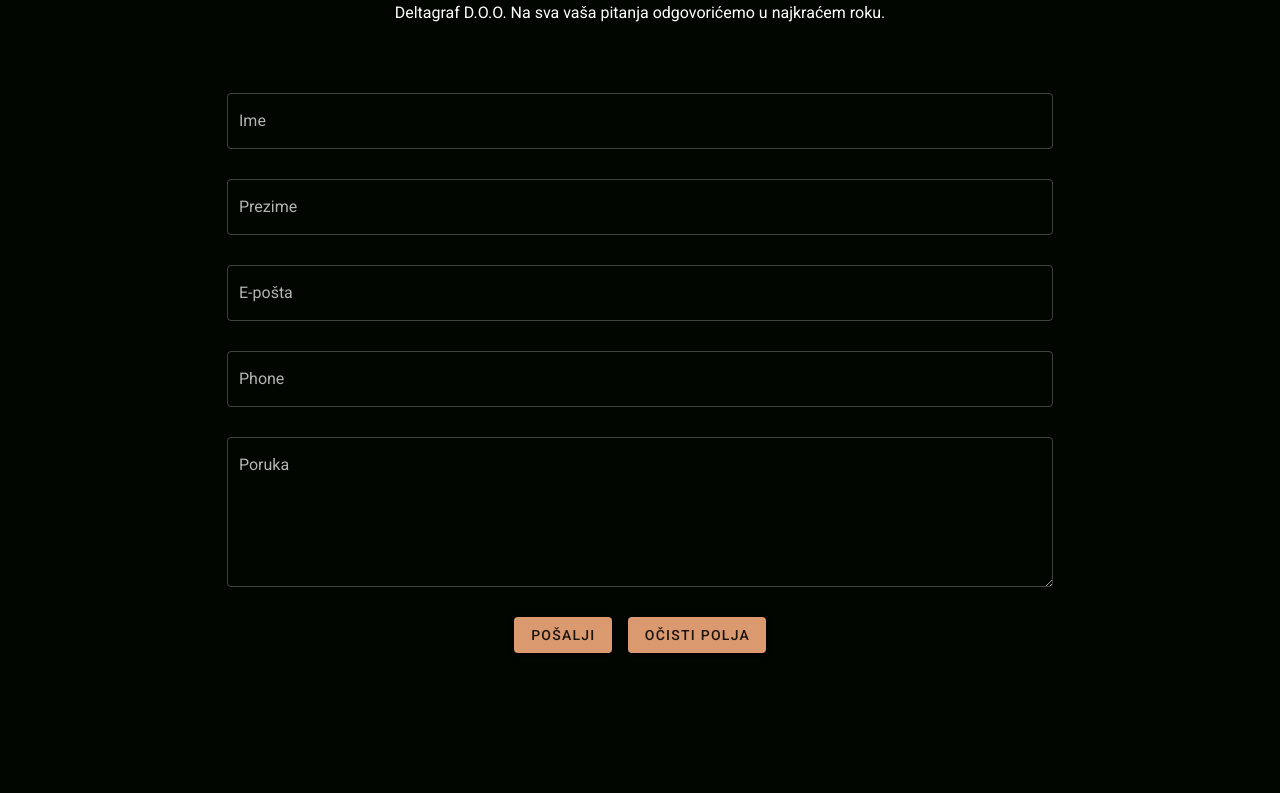
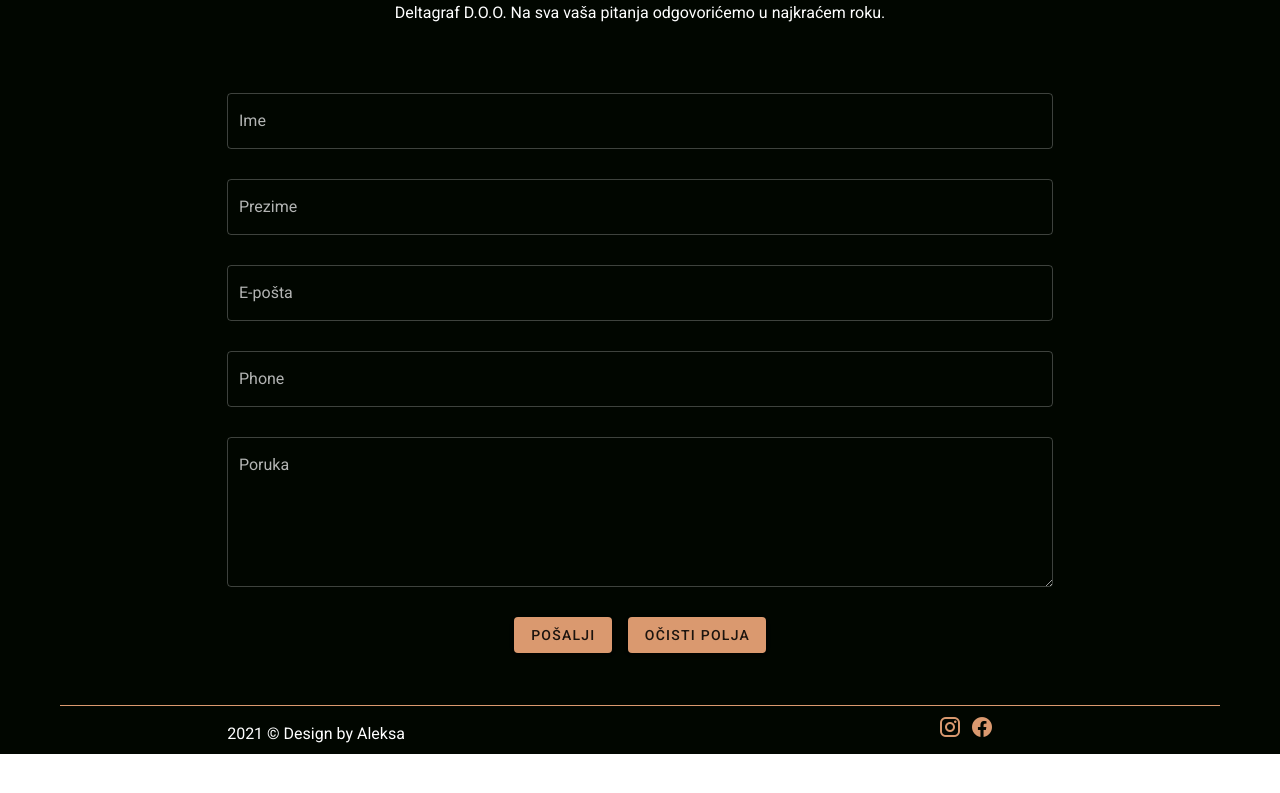
Before and after one commit to Neshke/deltagraf, a Vue app: page / in a window 1280 px wide. Shown: the part 5682-6475 px from the top of the page. After the commit the page ends 6436 px from the top, so only its background shows below. Built offline with nearby package versions, Linux system fonts and the light colour scheme.

Commit message:
Check changelog

```diff
--- a/package.json
+++ b/package.json
@@ -21,6 +21,7 @@
     "vuetify": "^2.4.0"
   },
   "devDependencies": {
+    "@mdi/font": "^6.5.95",
     "@vue/cli-plugin-babel": "~4.5.0",
     "@vue/cli-plugin-router": "~4.5.0",
     "@vue/cli-service": "~4.5.0",
--- a/src/components/About.vue
+++ b/src/components/About.vue
@@ -55,7 +55,7 @@
                                           dark
                                         >{{n.name}}</v-toolbar>
                                         <v-card-text>
-                                          <v-img :src="n.img" contain @click="togglePopup = !togglePopup" v-bind="attrs" v-on="on"></v-img>
+                                          <v-img :src="n.img" contain height="75vh" v-bind="attrs" v-on="on"></v-img>
                                         </v-card-text>
                                         <v-card-actions class="justify-end">
                                           <v-btn
--- a/src/components/Contact.vue
+++ b/src/components/Contact.vue
@@ -100,10 +100,6 @@
                 </form>
             </v-container>
         </div>
-        <div style="height:400px">
-
-        </div>
-
     </div>
 </template>
 
--- /dev/null
+++ b/src/components/Footer.vue
@@ -0,0 +1,37 @@
+<template>
+    <div id="footer" class="text-center white--text">
+                <v-sheet height="1px"  color="#da996f" align="center" class="ml-15 mr-15 mt-10 mb-2"/>
+                <v-row>
+                    <v-col lg="6">
+                        <p class="ml-16 mr-15 mt-2 mb-2">2021 &copy Design by Aleksa</p>
+                    </v-col>
+                    <v-col lg="6" justify="space-around">
+                        <a  @click="socialNavigate('http://www.instagram.com')"  class="social pr-2"><v-icon color="#da996f" >mdi-instagram</v-icon></a>
+                        <a @click="socialNavigate('http://www.facebook.com')" class="social"><v-icon color="#da996f">mdi-facebook</v-icon></a>
+                    </v-col>
+                </v-row>
+  </div>
+</template>
+
+<script>
+export default {
+    methods:{
+        socialNavigate(link){
+            window.location = link;
+        }
+    }
+
+}
+</script>
+
+<style>
+#footer{
+    background-color:#010600;
+    overflow-x:hidden;
+    overflow-y:hidden;
+    justify-content: center;
+}
+.social{
+    text-decoration: none;
+}
+</style>
--- a/src/components/References.vue
+++ b/src/components/References.vue
@@ -7,20 +7,23 @@
 
         <v-container>
           <v-row width="600" class="pb-8">
-            <template v-for="n in logos">
+            <template v-for="(n,i) in logos">
               <v-col
-              :key="n"
+              :key="i"
               cols="12"
               lg="2">
               <a :href="n.src">
+                <div data-aos="fade-down" :data-aos-delay="150 + i * 50">
                 <v-img
                   height="10vh"
                   :src="n.img"
                   :title="n.alt"
                   eager
                   contain
+                  data-aos="slide-down" :data-aos-delay="300 + i * 50"
                   >
                   </v-img>
+                </div>
               </a>
               </v-col>
             </template>
--- a/src/plugins/vuetify.js
+++ b/src/plugins/vuetify.js
@@ -1,9 +1,13 @@
 import Vue from 'vue';
 import Vuetify from 'vuetify/lib/framework';
+import '@mdi/font/css/materialdesignicons.css'
 
 Vue.use(Vuetify,{
     iconfont: 'md',
 });
 
 export default new Vuetify({
+    icons: {
+        iconfont: 'mdi', // default - only for display purposes
+      },
 });
--- a/src/router/index.js
+++ b/src/router/index.js
@@ -10,14 +10,6 @@ const routes = [
     name: 'Site',
     component: Site
   },
-  {
-    path: '/about',
-    name: 'About',
-    // route level code-splitting
-    // this generates a separate chunk (about.[hash].js) for this route
-    // which is lazy-loaded when the route is visited.
-    component: () => import(/* webpackChunkName: "about" */ '../views/About.vue')
-  }
 ]
 
 const router = new VueRouter({
--- a/src/views/About.vue
+++ /dev/null
@@ -1,18 +0,0 @@
-<template>
-  <div class="about">
-    <h1>This is an about page</h1>
-    <p class="red lighten-4 blue--text text--darken-4">Lorem ipsum dolor sit amet consectetur adipisicing elit. Corrupti unde velit delectus odit, nobis similique, rerum, reprehenderit soluta atque cupiditate consectetur? Assumenda dolorem animi molestiae reiciendis quas et eveniet quia?</p>
-    <p>Lorem ipsum dolor sit amet consectetur adipisicing elit. Voluptatum, illo at qui vero omnis reiciendis animi? Dicta nihil veniam incidunt accusamus alias quisquam? Non iure sequi fuga? Dolores, omnis totam?</p>
-    <h1 class="display-3">Test</h1>
-    <v-btn depressed small class="pink white--text">
-      <v-icon left>email</v-icon>
-      <span>email me</span>
-    </v-btn>
-
-    <v-btn depressed large color="purple white--text">
-      <span>email me</span>
-      <v-icon right>mdi-email</v-icon>
-    </v-btn>
-    <v-btn class="hidden-md-and-down">click me</v-btn>
-  </div>
-</template>
--- a/src/views/Site.vue
+++ b/src/views/Site.vue
@@ -42,6 +42,7 @@
       <References />
       <v-sheet height="10px" color="#da996f"/>
       <Contact />
+      <Footer />
       <div class="nav-arrow text-right" >
           <v-btn fab class="mr-2 white--text" style="right:5vw"  color="#012903" v-if="scrollpx >= 300" @click="scrollToTop"><v-icon>arrow_upward</v-icon></v-btn>
     </div>
@@ -57,6 +58,7 @@ import About from '../components/About.vue'
 import PageLoader from '../components/sub-components/PageLoader.vue'
 import References from '../components/References.vue'
 import Contact from '../components/Contact.vue'
+import Footer from '../components/Footer.vue'
 
 
   export default {
@@ -69,7 +71,7 @@ import Contact from '../components/Contact.vue'
       PageLoader,
       References,
       Contact,
-
+      Footer,
     },
     data:()=>{
       return{
```
Also changed, not shown: Changelog.txt, 1 other file (tests, documents, lock files or other folders).
